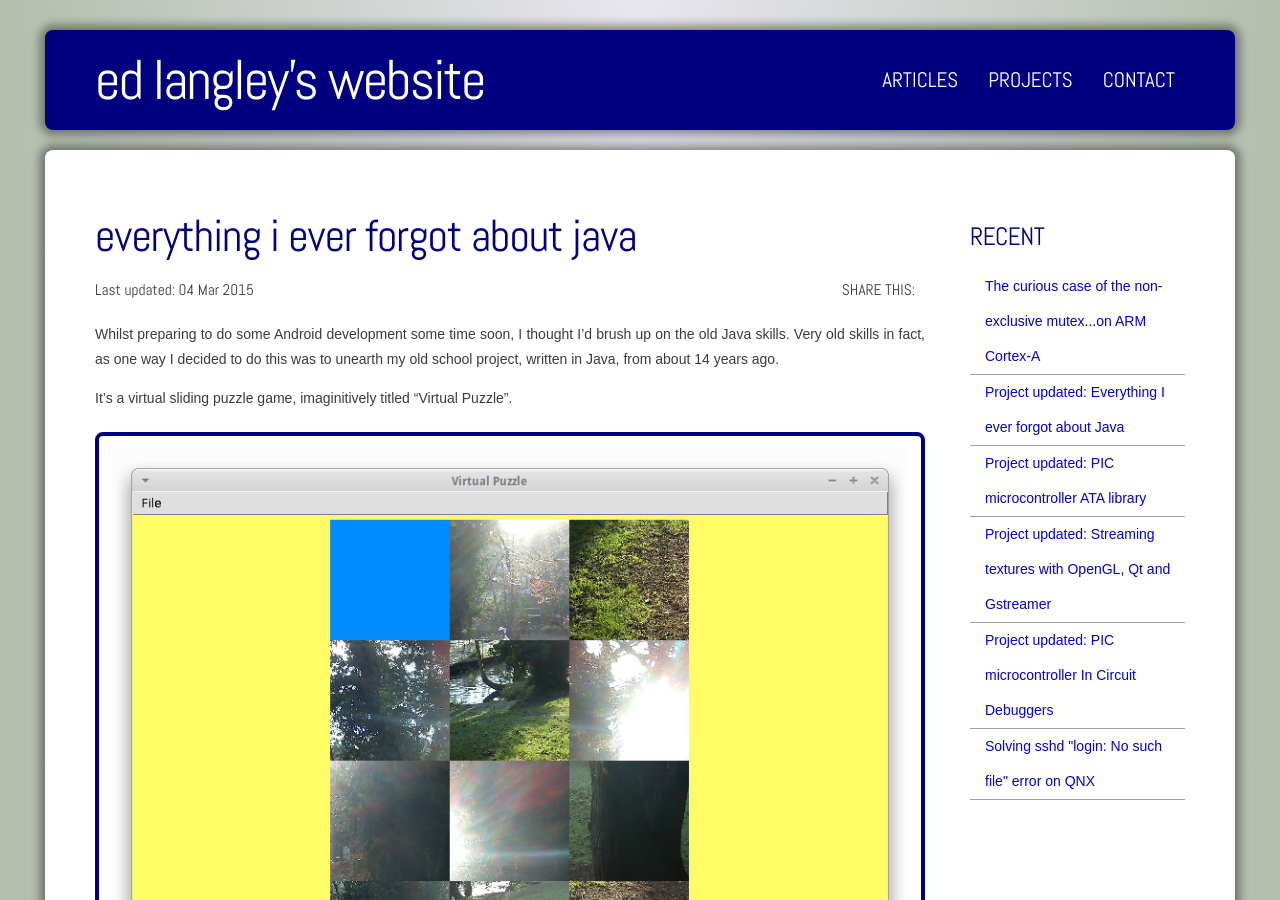
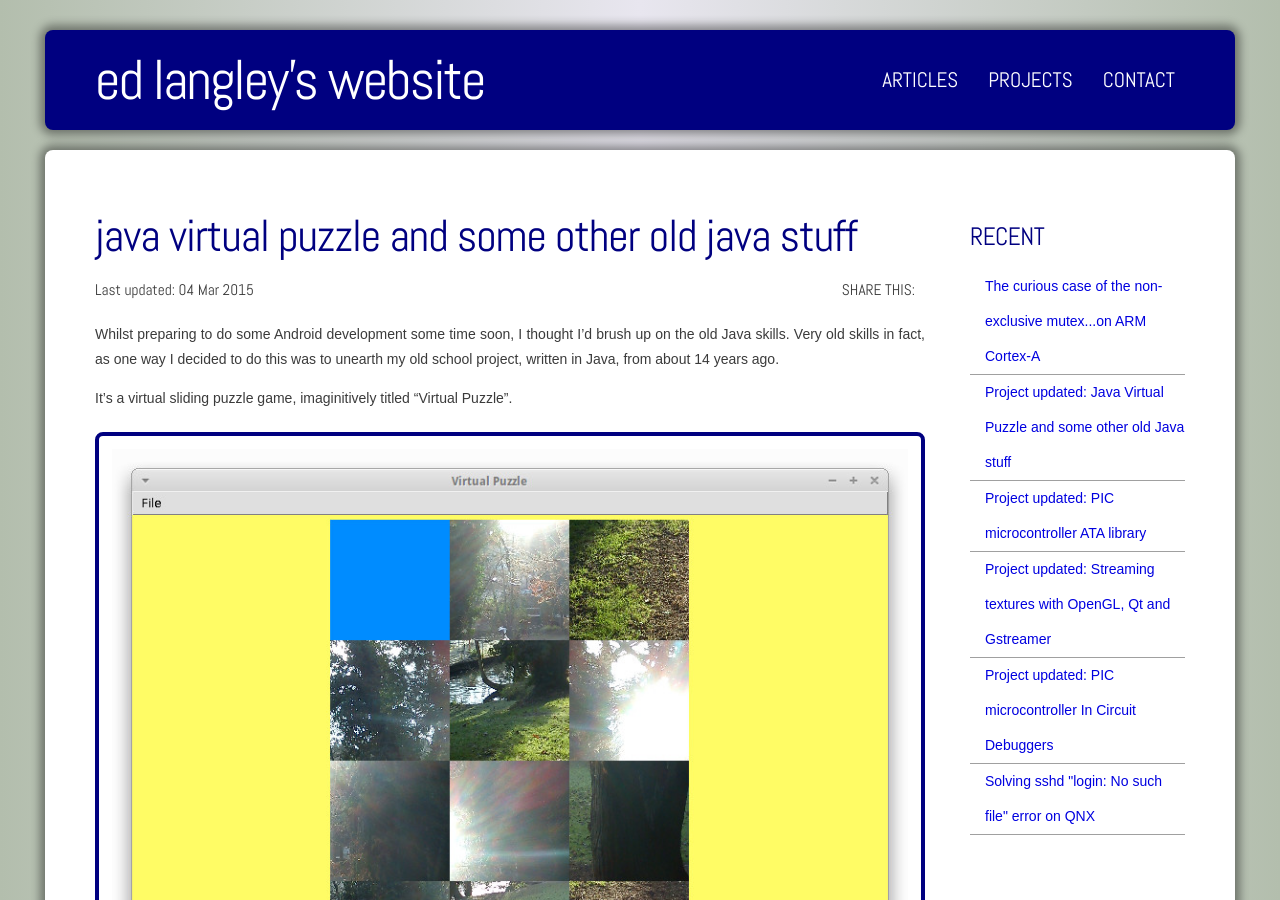
Before and after one commit to edlangley/edlangley.github.io, a Jekyll site: the page built from _posts/2013-01-01-project-java-virtualpuzzle-and-other-stuff.md, in a window 1280 px wide and 900 px high. Built offline with Jekyll 4.4.1, drawn with Linux system fonts in a browser that asks for light colours; comment, search, counter and statistics services are not loaded.

Commit message:
Change titling and permalink of project page "Everything I ever forgot about Java" to be clearer
Now titled "Java Virtual Puzzle and some other old Java stuff".

```diff
--- a/_posts/2013-01-01-project-forgotten-java.md
+++ b/_posts/2013-01-01-project-java-virtualpuzzle-and-other-stuff.md
@@ -1,9 +1,9 @@
 ---
 layout: project_page
-title: "Everything I ever forgot about Java"
+title: "Java Virtual Puzzle and some other old Java stuff"
 date: 2015-03-04 18:28:36
-permalink: /projects/forgotten-java/
-description: "And remembered again"
+permalink: /projects/java-virtualpuzzle-and-other-stuff/
+description: "A collection of Java apps and applets I wrote many years ago that still work happily"
 tags: java
 ---
 
```
